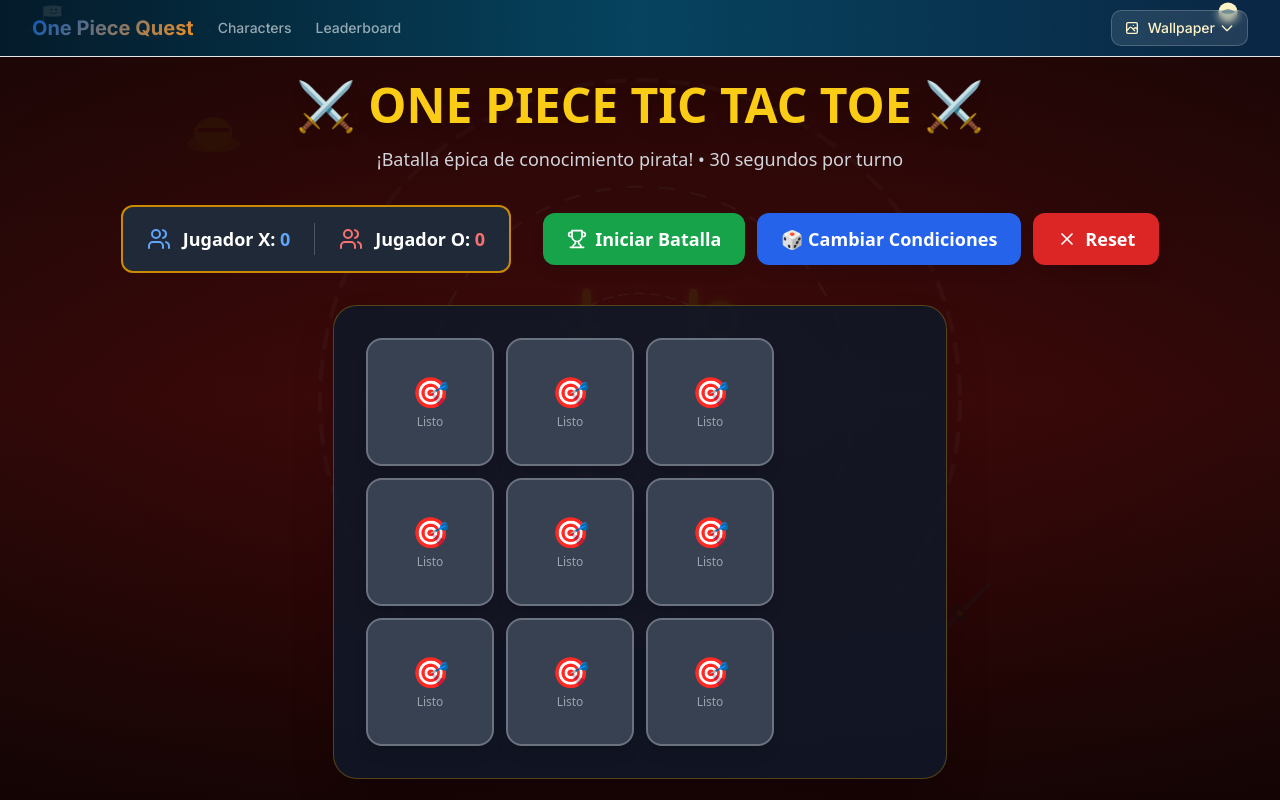
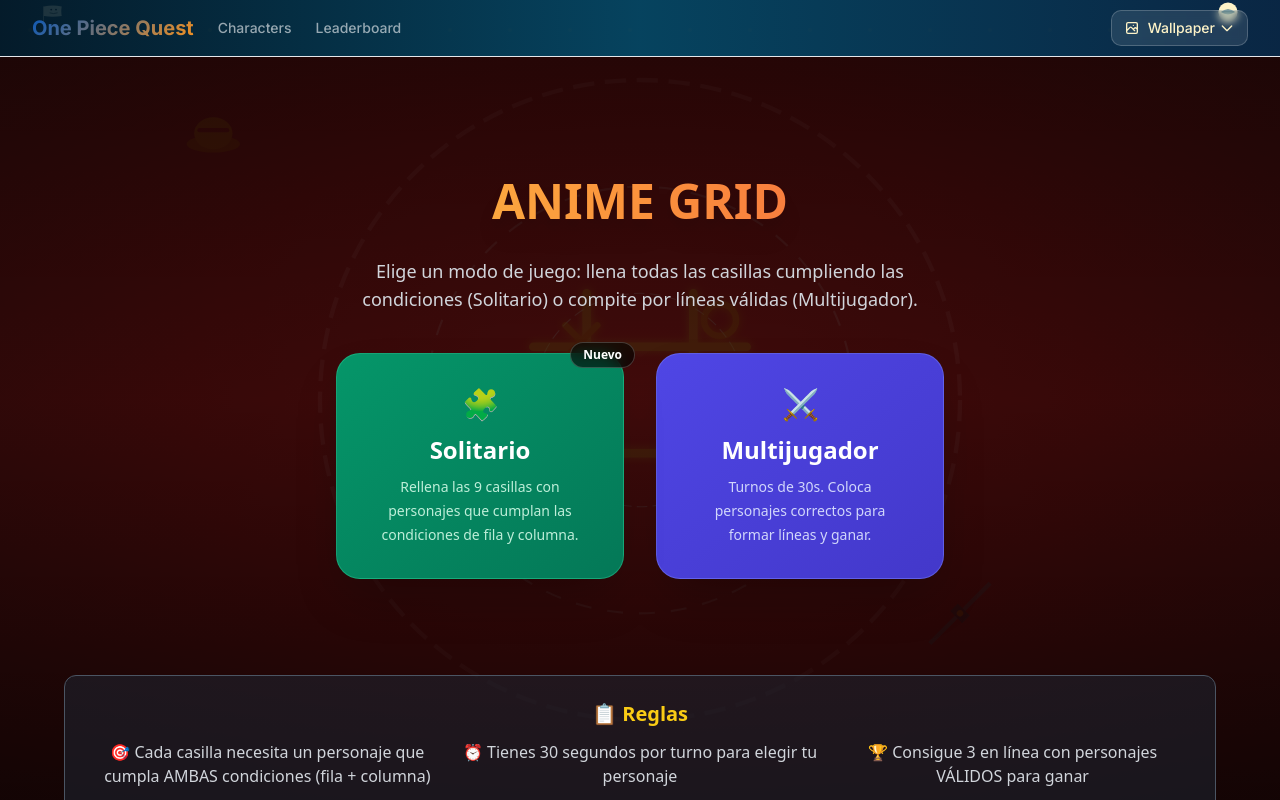
Before and after one commit to AlvaroSM19/animehausv2, a Next.js app: page /games/anime-grid in a window 1280 px wide. Shown: the top 800 px of the page. Built offline with nearby package versions, Linux system fonts and the light colour scheme.

Commit message:
Anime Grid: add mode selection (single vs multi), dynamic restricted conditions, single-player completion logic

```diff
--- a/src/app/games/anime-grid/page.tsx
+++ b/src/app/games/anime-grid/page.tsx
@@ -18,6 +18,7 @@
 
 type Player = 'X' | 'O'
 type GameMode = 'setup' | 'playing' | 'finished'
+type GameVariant = 'menu' | 'single' | 'multi'
 
 interface GridCondition {
   id: string
@@ -38,6 +39,111 @@
   timeLeft: number
   winner: Player | 'draw' | null
   scores: { X: number; O: number }
+}
+
+// ---------------- Nuevas utilidades para condiciones dinámicas ----------------
+interface SimpleCondition extends GridCondition {
+  category: 'crew' | 'origin' | 'bounty_lt' | 'bounty_gte' | 'haki' | 'devilFruit' | 'noFruit'
+}
+
+function buildDynamicConditions(characters: AnimeCharacter[]): SimpleCondition[] {
+  const conditions: SimpleCondition[] = []
+
+  const MIN_GROUP = 4
+
+  // Crew
+  const crewMap: Record<string, number> = {}
+  characters.forEach(c => { if (c.crew) crewMap[c.crew] = (crewMap[c.crew]||0)+1 })
+  Object.entries(crewMap).forEach(([crew, count]) => {
+    if (count >= MIN_GROUP) {
+      conditions.push({
+        id: `crew:${crew}`,
+        name: crew,
+        description: `Miembros de ${crew}`,
+        check: (ch)=> ch.crew === crew,
+        category: 'crew'
+      })
+    }
+  })
+
+  // Origin
+  const originMap: Record<string, number> = {}
+  characters.forEach(c => { if (c.origin) originMap[c.origin] = (originMap[c.origin]||0)+1 })
+  Object.entries(originMap).forEach(([origin, count]) => {
+    if (count >= MIN_GROUP) {
+      conditions.push({
+        id: `origin:${origin}`,
+        name: origin,
+        description: `Originarios de ${origin}`,
+        check: (ch)=> ch.origin === origin,
+        category: 'origin'
+      })
+    }
+  })
+
+  // Bounty thresholds
+  const ltThresholds = [50_000_000, 100_000_000, 300_000_000]
+  ltThresholds.forEach(th => {
+    const count = characters.filter(c => c.bounty !== null && c.bounty! < th).length
+    if (count >= MIN_GROUP) {
+      conditions.push({
+        id: `bounty_lt:${th}`,
+        name: `< ${th/1_000_000}M`,
+        description: `Recompensa menor a ${th.toLocaleString()}`,
+        check: c => c.bounty !== null && c.bounty! < th,
+        category: 'bounty_lt'
+      })
+    }
+  })
+  const gteThresholds = [300_000_000, 1_000_000_000]
+  gteThresholds.forEach(th => {
+    const count = characters.filter(c => c.bounty !== null && c.bounty! >= th).length
+    if (count >= MIN_GROUP) {
+      conditions.push({
+        id: `bounty_gte:${th}`,
+        name: `≥ ${th/1_000_000}M`,
+        description: `Recompensa al menos ${th.toLocaleString()}`,
+        check: c => c.bounty !== null && c.bounty! >= th,
+        category: 'bounty_gte'
+      })
+    }
+  })
+
+  // Haki (general)
+  const hakiCount = characters.filter(c => (c as any).haki === true || (c as any).hakiTypes?.length > 0).length
+  if (hakiCount >= MIN_GROUP) {
+    conditions.push({
+      id: 'haki',
+      name: 'Haki',
+      description: 'Usuarios de Haki',
+      check: c => (c as any).haki === true || (c as any).hakiTypes?.length > 0,
+      category: 'haki'
+    })
+  }
+
+  // Devil Fruit user / No Fruit
+  const dfUsers = characters.filter(c => c.devilFruit && c.devilFruit !== 'None').length
+  if (dfUsers >= MIN_GROUP) {
+    conditions.push({
+      id: 'devilFruit',
+      name: 'Fruta',
+      description: 'Usuarios de Fruta',
+      check: c => Boolean(c.devilFruit && c.devilFruit !== 'None'),
+      category: 'devilFruit'
+    })
+  }
+  const noDfUsers = characters.filter(c => !c.devilFruit || c.devilFruit === 'None').length
+  if (noDfUsers >= MIN_GROUP) {
+    conditions.push({
+      id: 'noFruit',
+      name: 'Sin Fruta',
+      description: 'Sin Fruta del Diablo',
+      check: c => !c.devilFruit || c.devilFruit === 'None',
+      category: 'noFruit'
+    })
+  }
+
+  return conditions
 }
 
 // Pool de condiciones para que sean aleatorias cada partida
@@ -643,6 +749,7 @@
 
 export default function AnimeGridPage() {
   const [characters, setCharacters] = useState<AnimeCharacter[]>([])
+  const [variant, setVariant] = useState<GameVariant>('menu')
   const [grid, setGrid] = useState<GridCell[][]>(() =>
     Array(3).fill(null).map(() => Array(3).fill(null).map(() => ({
       player: null,
@@ -667,6 +774,32 @@
   const [colConditions, setColConditions] = useState<GridCondition[]>([])
 
   const generateRandomConditions = useCallback(() => {
+    // Para variante single usamos condiciones dinámicas restringidas
+    if (variant === 'single') {
+      const dynamic = buildDynamicConditions(characters)
+      // Mezclar y elegir 6 diferentes priorizando diversidad de categorías
+      const shuffled = [...dynamic].sort(()=>Math.random()-0.5)
+      const picked: SimpleCondition[] = []
+      const categoryUsage: Record<string, number> = {}
+      for (const cond of shuffled) {
+        const catKey = cond.category
+        if (picked.length < 6) {
+          // Limitar a máximo 2 por categoría
+          if ((categoryUsage[catKey]||0) >= 2) continue
+          picked.push(cond)
+          categoryUsage[catKey] = (categoryUsage[catKey]||0)+1
+        }
+      }
+      while (picked.length < 6 && shuffled.length) {
+        const extra = shuffled.pop()!
+        if (!picked.includes(extra)) picked.push(extra)
+      }
+      const rows = picked.slice(0,3)
+      const cols = picked.slice(3,6)
+      setRowConditions(rows)
+      setColConditions(cols)
+      return
+    }
     // Función Fisher-Yates shuffle mejorada para distribución equitativa
     const shuffleArray = (array: GridCondition[]) => {
       const shuffled = [...array]
@@ -846,33 +979,20 @@
   }
 
   const checkWinner = (newGrid: GridCell[][]): Player | 'draw' | null => {
-    // Verificar filas, columnas y diagonales para tic-tac-toe clásico
-    const lines = [
-      // Filas
-      [0, 1, 2], [3, 4, 5], [6, 7, 8],
-      // Columnas
-      [0, 3, 6], [1, 4, 7], [2, 5, 8],
-      // Diagonales
-      [0, 4, 8], [2, 4, 6]
-    ]
-
-    const flatGrid = newGrid.flat()
-
-    for (const line of lines) {
-      const [a, b, c] = line
-      if (flatGrid[a]?.player &&
-          flatGrid[a].player === flatGrid[b]?.player &&
-          flatGrid[a].player === flatGrid[c]?.player &&
-          flatGrid[a].isValid && flatGrid[b].isValid && flatGrid[c].isValid) {
-        return flatGrid[a].player
+    const flat = newGrid.flat()
+    if (variant === 'single') {
+      // Victoria single: todas las celdas llenas y válidas
+      if (flat.every(c => c.isValid)) return 'X'
+      return null
+    }
+    // Multi: lógica tic tac toe clásica
+    const lines = [ [0,1,2],[3,4,5],[6,7,8], [0,3,6],[1,4,7],[2,5,8], [0,4,8],[2,4,6] ]
+    for (const [a,b,c] of lines) {
+      if (flat[a]?.player && flat[a].player === flat[b]?.player && flat[a].player === flat[c]?.player && flat[a].isValid && flat[b].isValid && flat[c].isValid) {
+        return flat[a].player
       }
     }
-
-    // Verificar empate
-    if (flatGrid.every(cell => cell.player !== null)) {
-      return 'draw'
-    }
-
+    if (flat.every(cell => cell.player !== null)) return 'draw'
     return null
   }
 
@@ -893,11 +1013,7 @@
     if (isValid) {
       // Si es correcto, colocar el personaje y marcar la casilla como del jugador actual
       const newGrid = [...grid]
-      newGrid[row][col] = {
-        player: gameState.currentPlayer,
-        character,
-        isValid: true
-      }
+      newGrid[row][col] = { player: variant==='single' ? 'X' : gameState.currentPlayer, character, isValid: true }
       setGrid(newGrid)
 
       // Verificar ganador
@@ -907,13 +1023,10 @@
           ...prev,
           mode: 'finished',
           winner,
-          scores: winner !== 'draw' ? {
-            ...prev.scores,
-            [winner]: prev.scores[winner] + 1
-          } : prev.scores
+          scores: variant==='single' ? prev.scores : (winner !== 'draw' ? { ...prev.scores, [winner]: prev.scores[winner] + 1 } : prev.scores)
         }))
       } else {
-        switchPlayer()
+        if (variant === 'multi') switchPlayer()
       }
 
       setShowPicker(false)
@@ -922,7 +1035,7 @@
     } else {
       // Si es incorrecto, mostrar animación de error
   setShowIncorrectAnimation({ row, col, character })
-      console.log(`❌ ${gameState.currentPlayer} falló con ${character.name} en [${row}, ${col}]. Turno para el otro jugador.`)
+  console.log(`❌ ${gameState.currentPlayer} falló con ${character.name} en [${row}, ${col}]`)
 
       // Ocultar el picker inmediatamente
       setShowPicker(false)
@@ -932,7 +1045,7 @@
       // Después de 1.5 segundos, quitar la animación y cambiar turno
       setTimeout(() => {
         setShowIncorrectAnimation(null)
-        switchPlayer()
+        if (variant==='multi') switchPlayer()
       }, 1500)
     }
   }
@@ -994,17 +1107,41 @@
 
         {/* Content with relative positioning */}
         <div className="relative z-10 max-w-6xl mx-auto">
+        {variant==='menu' && (
+          <div className="text-center py-24">
+            <h1 className="text-5xl font-extrabold mb-8 bg-clip-text text-transparent bg-gradient-to-r from-yellow-300 via-orange-400 to-red-500 drop-shadow-xl">ANIME GRID</h1>
+            <p className="text-lg text-gray-300 max-w-xl mx-auto mb-10">Elige un modo de juego: llena todas las casillas cumpliendo las condiciones (Solitario) o compite por líneas válidas (Multijugador).</p>
+            <div className="flex flex-col sm:flex-row gap-8 justify-center">
+              <button onClick={()=>{setVariant('single'); setGameState(p=>({...p, mode:'setup'})); generateRandomConditions();}} className="group relative px-10 py-8 rounded-3xl bg-gradient-to-br from-emerald-600 to-emerald-700 hover:from-emerald-500 hover:to-emerald-700 transition-all shadow-2xl border border-emerald-400/40 w-72">
+                <span className="text-3xl mb-3 block">🧩</span>
+                <span className="text-2xl font-bold block mb-2">Solitario</span>
+                <span className="text-sm text-emerald-100/90 leading-snug">Rellena las 9 casillas con personajes que cumplan las condiciones de fila y columna.</span>
+                <span className="absolute -top-3 -right-3 bg-black/60 backdrop-blur px-3 py-1 rounded-full text-xs font-semibold border border-white/20">Nuevo</span>
+              </button>
+              <button onClick={()=>{setVariant('multi'); setGameState(p=>({...p, mode:'setup'})); generateRandomConditions();}} className="px-10 py-8 rounded-3xl bg-gradient-to-br from-indigo-600 to-indigo-700 hover:from-indigo-500 hover:to-indigo-700 transition-all shadow-2xl border border-indigo-400/40 w-72">
+                <span className="text-3xl mb-3 block">⚔️</span>
+                <span className="text-2xl font-bold block mb-2">Multijugador</span>
+                <span className="text-sm text-indigo-100/90 leading-snug">Turnos de 30s. Coloca personajes correctos para formar líneas y ganar.</span>
+              </button>
+            </div>
+          </div>
+        )}
+        {variant!=='menu' && (
+          <>
           {/* Header */}
           <div className="text-center mb-8">
             <h1 className="text-5xl font-bold mb-4 text-yellow-400 drop-shadow-lg">
-            ⚔️ ONE PIECE TIC TAC TOE ⚔️
+              {variant==='single' ? '🧩 ANIME GRID SOLITARIO' : '⚔️ ONE PIECE TIC TAC TOE ⚔️'}
             </h1>
             <p className="text-lg text-gray-300 mb-6 font-medium">
-            ¡Batalla épica de conocimiento pirata! • 30 segundos por turno
+              {variant==='single' ? 'Rellena todas las casillas. Sin límite de turnos, piensa bien.' : '¡Batalla épica de conocimiento pirata! • 30 segundos por turno'}
             </p>
+            <button onClick={()=>{setVariant('menu'); setGameState(p=>({...p, mode:'setup', winner:null})); setGrid(Array(3).fill(null).map(()=>Array(3).fill(null).map(()=>({player:null, character:null, isValid:false}))))}} className="text-xs text-gray-400 underline hover:text-gray-200">Volver al menú</button>
           </div>
+          </>
+        )}
 
-        {/* Game Status & Controls */}
+  {variant!=='menu' && (
   <div className="flex items-center justify-center gap-8 mb-8">
           <div className="flex items-center gap-6 bg-gray-800 px-6 py-4 rounded-xl border-2 border-yellow-600">
             <div className="flex items-center gap-3">
@@ -1070,9 +1207,10 @@
             </button>
           </div>
   </div>
+  )}
 
   {/* Winner Announcement */}
-        {gameState.winner && (
+  {variant!=='menu' && gameState.winner && (
           <div className="text-center mb-8">
             <div className={`inline-block px-8 py-4 rounded-2xl border-2 shadow-2xl ${
               gameState.winner === 'draw'
@@ -1096,6 +1234,7 @@
         )}
 
   {/* Grid Container */}
+  {variant!=='menu' && (
   <div className="flex justify-center mb-8">
           <div className="bg-gray-900/90 p-8 rounded-3xl shadow-2xl border border-yellow-500/30">
 
@@ -1217,6 +1356,7 @@
             </div>
           </div>
   </div>
+  )}
 
         {/* Character Picker Modal */}
         {showPicker && (
```
Lines whose indentation alone changed are shown as unchanged.
